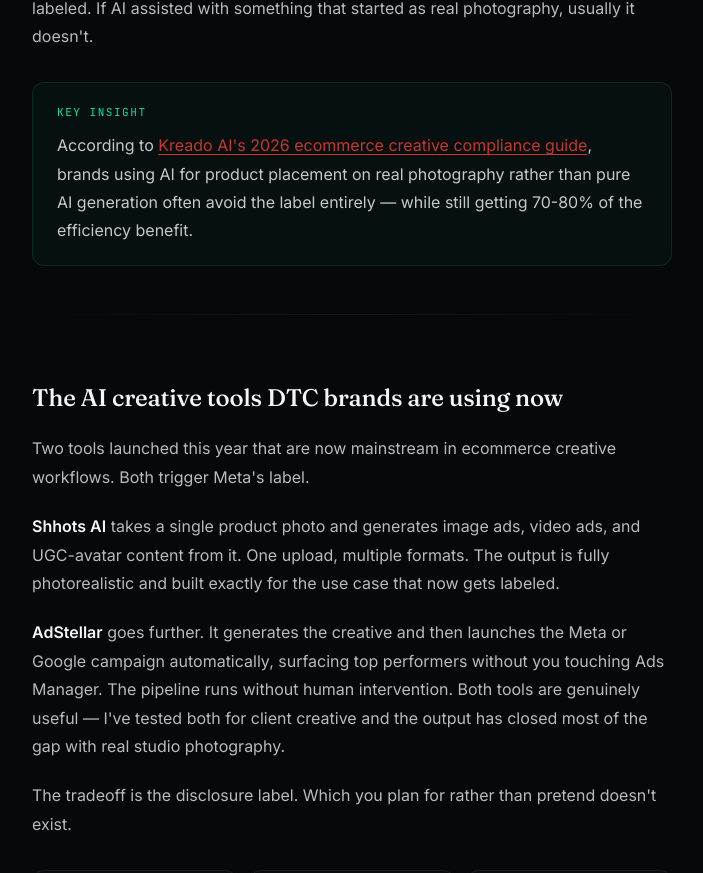
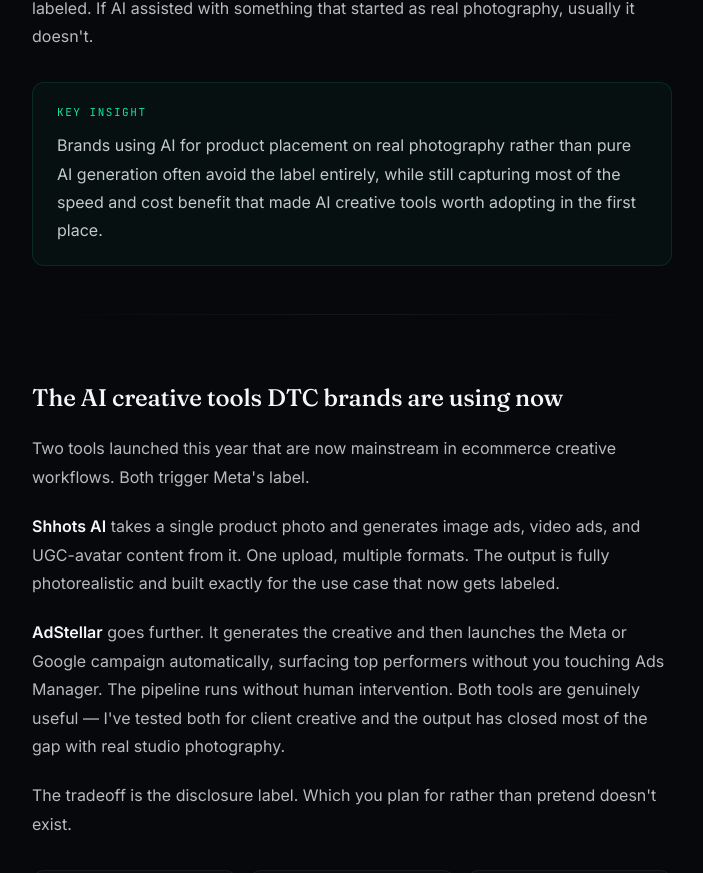
Before and after one commit to dustyboy-23/ventiscale-site, a Next.js app: page /blog/meta-ai-ad-label-ecommerce-2026 in a window 1280 px wide. Shown: the part 2976-3849 px from the top of the page, without its empty margins (288-991 px from the left). Built offline with nearby package versions, Linux system fonts and the light colour scheme; no server answers.

Commit message:
Blog sweep: remove unsourced stats (batch 11)

```diff
--- a/app/(marketing)/blog/meta-ai-ad-label-ecommerce-2026/page.tsx
+++ b/app/(marketing)/blog/meta-ai-ad-label-ecommerce-2026/page.tsx
@@ -299,17 +299,10 @@
           <div className="blog-callout">
             <div className="callout-label">Key insight</div>
             <p>
-              According to{" "}
-              <a
-                href="https://www.kreadoai.com/article/best-ai-ad-creative-generators-ecommerce"
-                target="_blank"
-                rel="noopener noreferrer"
-              >
-                Kreado AI&apos;s 2026 ecommerce creative compliance guide
-              </a>
-              , brands using AI for product placement on real photography rather
-              than pure AI generation often avoid the label entirely — while
-              still getting 70-80% of the efficiency benefit.
+              Brands using AI for product placement on real photography rather
+              than pure AI generation often avoid the label entirely, while
+              still capturing most of the speed and cost benefit that made AI
+              creative tools worth adopting in the first place.
             </p>
           </div>
 
```
